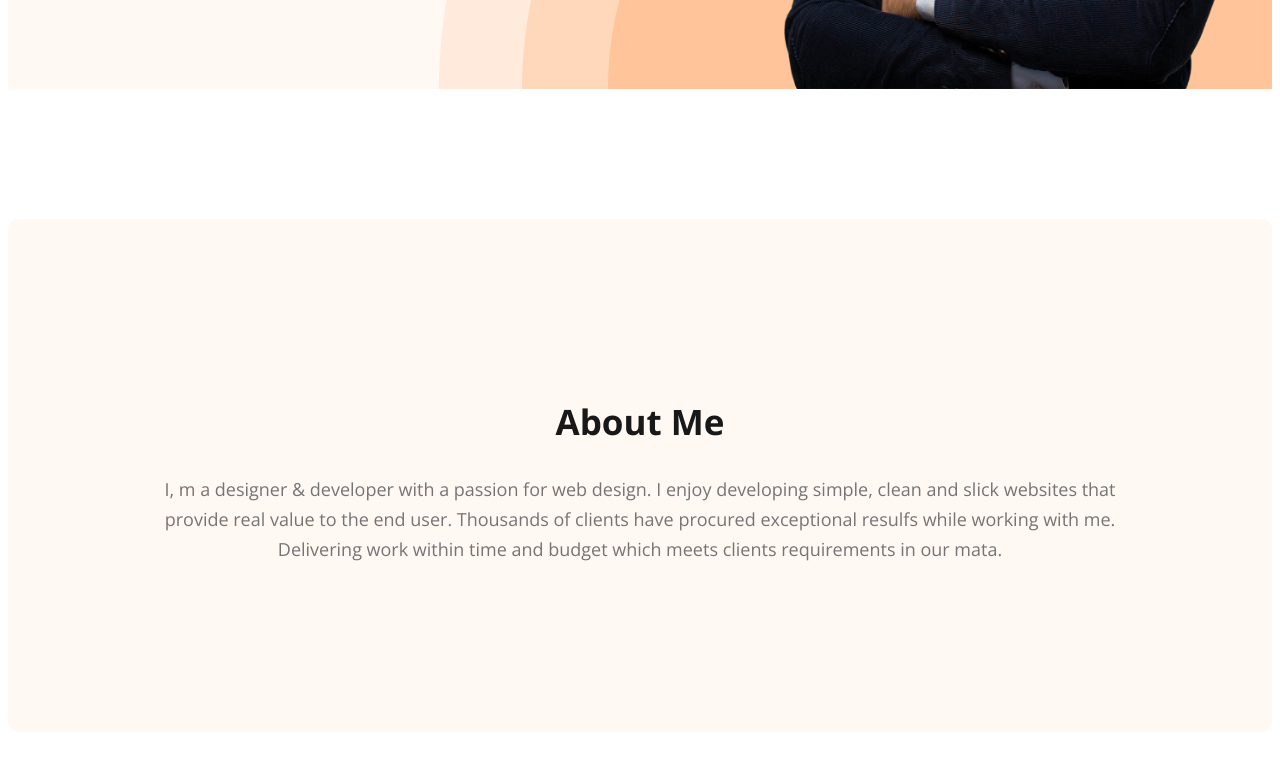
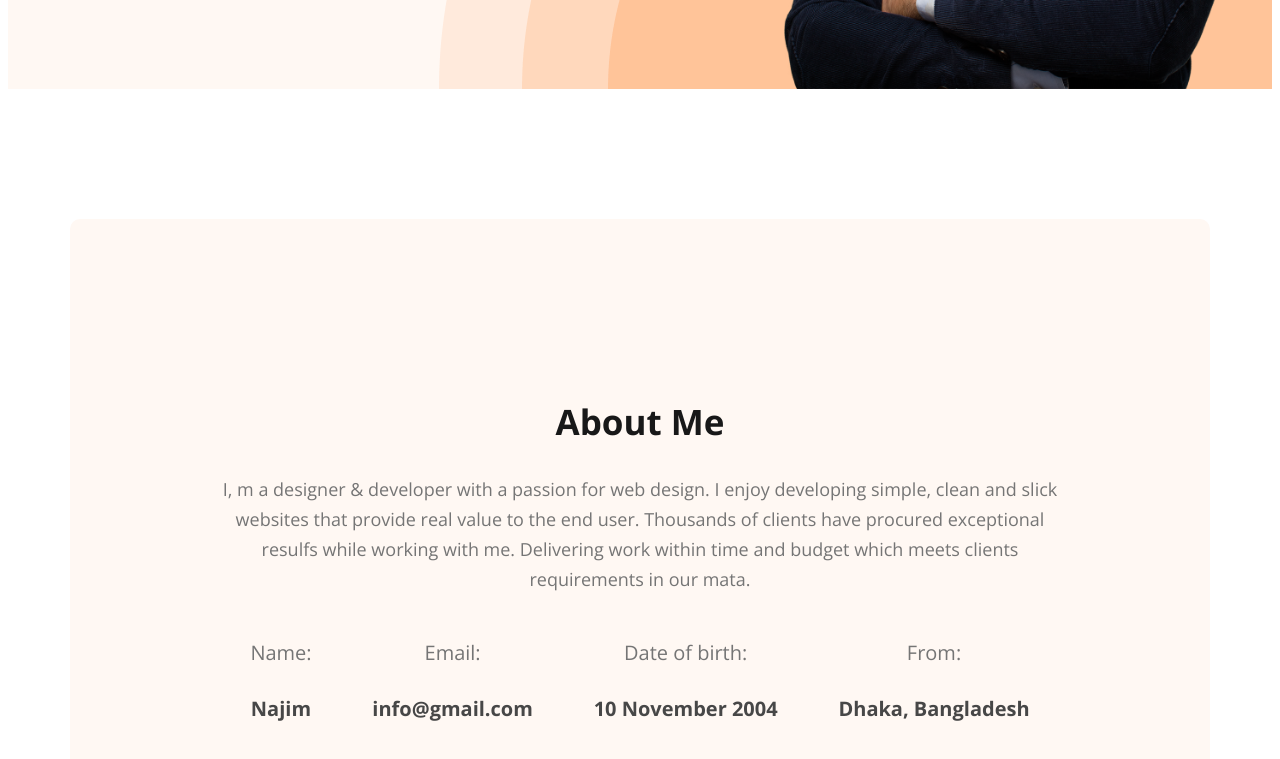
Before and after one commit to najim2004/web-developer-portfolio-, a plain HTML site: page index.html in a window 1280 px wide. Shown: the part 679-1438 px from the top of the page. Drawn offline with nearby package versions, Linux system fonts and the light colour scheme.

Commit message:
added full about section

```diff
--- a/index.html
+++ b/index.html
@@ -42,6 +42,30 @@
             <h2 class="section-title">About Me</h2>
 
             <p class="section-description">I, m a designer & developer with a passion for web design. I enjoy developing simple, clean and slick websites that provide real value to the end user. Thousands of clients have procured exceptional resulfs while working with me. Delivering work within time and budget which meets clients requirements in our mata.</p>
+            <div class="about-info-container">
+                <div class="about-info">
+
+                    <h4 class="info-title">Name:</h4>
+
+                    <p class="info-description">Najim</p>
+                </div>
+                <div class="about-info">
+
+                    <h4 class="info-title">Email:</h4>
+
+                    <p class="info-description">info@gmail.com</p>
+                </div>
+                <div class="about-info">
+
+                    <h4 class="info-title">Date of birth:</h4>
+                    <p class="info-description">10 November 2004</p>
+                </div>
+                <div class="about-info">
+                    <h4 class="info-title">From:</h4>
+
+                    <p class="info-description">Dhaka, Bangladesh</p>
+                </div>
+            </div>
         </section>
     </main>
     <footer>
--- a/styles/portfolio.css
+++ b/styles/portfolio.css
@@ -86,6 +86,11 @@ nav a{
     line-height: normal;
 }
 /* main section style */
+main{
+    max-width: 1140px;
+    display: flex;
+    margin: 0 auto;
+}
 
 /* about section style */
 .about{
@@ -93,4 +98,25 @@ nav a{
     border-radius: 10px;
     background-color: #FFF8F3;
     margin: 130px 0px;
+
 }
+
+.about-info-container{
+    display: flex;
+    justify-content: space-around;
+}
+.about-info{
+    text-align: center;
+}
+.info-title{
+    color:  #757575;
+    text-align: center;
+    font-size: 20px;
+    font-weight: 400;
+    line-height: 30px;
+    }
+.info-description{
+    color: #474747;
+    font-size: 20px;
+    font-weight: 700;
+}
```
